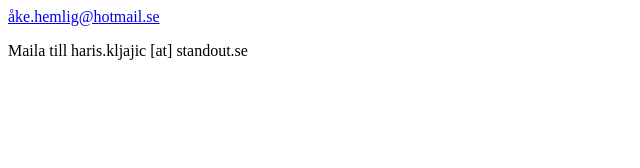
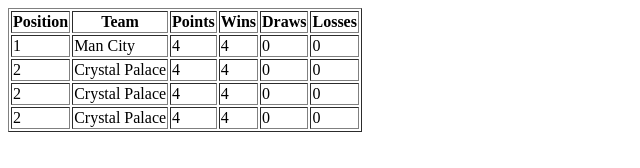
Before and after one commit to devharis/Laboration, a plain HTML site: page index.html in a window 1280 px wide. Shown: the whole page, without its empty margins (0-640 px from the left). Drawn offline with Linux system fonts and the light colour scheme.

Commit message:
Simple table

```diff
--- a/index.html
+++ b/index.html
@@ -5,9 +5,47 @@
         <title>Index - Standout</title>
     </head>
     <body>
-      <a href="mailto:åke.hemlig@hotmail.se">åke.hemlig@hotmail.se</a>
-
-      <p></p>
-      Maila till haris.kljajic [at] standout.se
+      <table border="1">
+          <tr>
+              <th>Position</th>
+              <th>Team</th>
+              <th>Points</th>
+              <th>Wins</th>
+              <th>Draws</th>
+              <th>Losses</th>
+          </tr>
+          <tr>
+              <td>1</td>
+              <td>Man City</td>
+              <td>4</td>
+              <td>4</td>
+              <td>0</td>
+              <td>0</td>
+          </tr>
+          <tr>
+              <td>2</td>
+              <td>Crystal Palace</td>
+              <td>4</td>
+              <td>4</td>
+              <td>0</td>
+              <td>0</td>
+          </tr>
+                    <tr>
+              <td>2</td>
+              <td>Crystal Palace</td>
+              <td>4</td>
+              <td>4</td>
+              <td>0</td>
+              <td>0</td>
+          </tr>
+                    <tr>
+              <td>2</td>
+              <td>Crystal Palace</td>
+              <td>4</td>
+              <td>4</td>
+              <td>0</td>
+              <td>0</td>
+          </tr>
+      </table>
     </body>
 </html>
```
